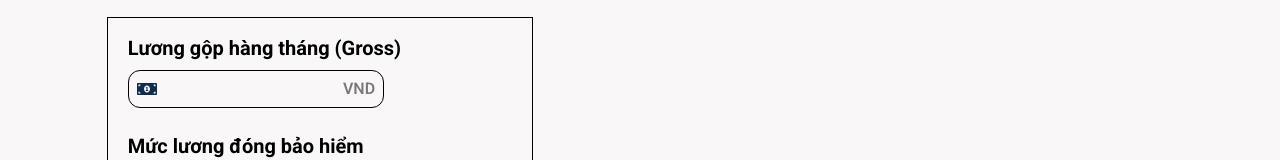
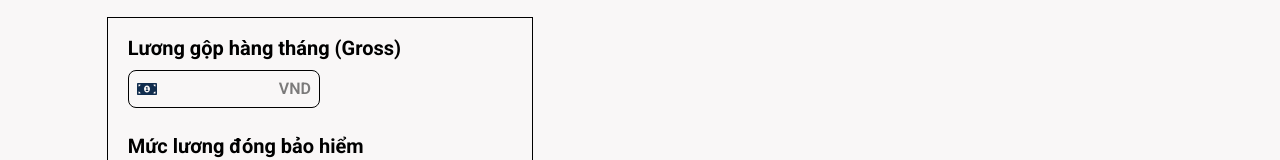
Before and after one commit to mcjosh2402/Tax-Site, a React (Vite) app: page / in a window 1280 px wide. Shown: the part 235-395 px from the top of the page. Built offline with nearby package versions, Linux system fonts and the light colour scheme.

Commit message:
add comma seperator for salary input

```diff
--- a/src/components/FormCards.jsx
+++ b/src/components/FormCards.jsx
@@ -3,6 +3,12 @@ import { useState } from 'react'
 import { FaMoneyBillAlt } from 'react-icons/fa'
 const FormCards = () => {
     const [salary, setSalary] = useState() // default number for salary form
+
+    const thousandSeperator = (e) => {
+        const input = e.target.value.replace(/\D/g, "")
+        const formattedInput = Number(input).toLocaleString()
+        setSalary(input === "" ? "" : formattedInput)
+    }
 
   return (
     <section>
@@ -10,15 +16,15 @@ const FormCards = () => {
             <form className="mx-5 my-4 space-y-6">
                 <div className="flex flex-col gap-2">
                     <label htmlFor="salary" className='text-base lg:text-xl font-bold'>Lương gộp hàng tháng (Gross)</label>
-                    <div className="border rounded-xl flex w-full lg:w-2/3 items-center">
+                    <div className="border rounded-lg flex w-full lg:w-1/2 items-center">
                         <FaMoneyBillAlt className="inline shrink-0 text-base lg:text-xl text-(--dark-blue) my-auto mx-2"/>
                         <input
-                            type="number"
+                            type="text"
                             id="salary"
                             className='rounded-lg flex-1 min-w-0 p-1 text-xl text-right focus:outline-none
                                        [appearance:textfield] [&::-webkit-outer-spin-button]:appearance-none [&::-webkit-inner-spin-button]:appearance-none' // hide arrowkeys
                             value={salary}
-                            onChange={(e) => setSalary(e.target.value)}
+                            onChange={thousandSeperator}
                         />
                         <span className="mx-2 inline-block shrink-0 pointer-events-none font-semibold opacity-50">VND</span>
                     </div>
```
